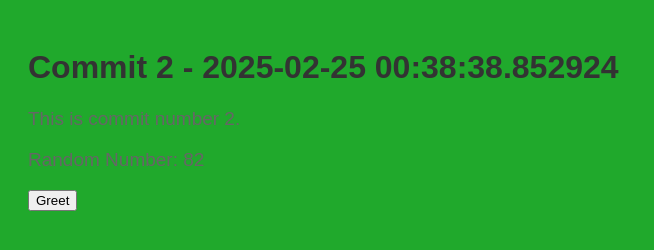
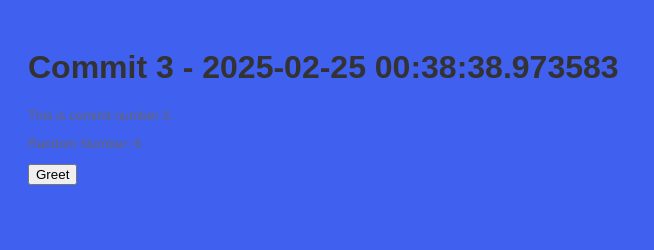
Before and after one commit to stiffs95/myrep-repo-20250225003832, a plain HTML site: page index.html in a window 1280 px wide. Shown: the whole page, without its empty margins (0-654 px from the left). Drawn offline with Linux system fonts and the light colour scheme.

Commit message:
📝 Commit 3 with HTML, CSS, and JS

```diff
--- a/index.html
+++ b/index.html
@@ -2,13 +2,13 @@
     <!DOCTYPE html>
     <html>
     <head>
-        <title>Commit 2 - 2025-02-25 00:38:38.852924</title>
+        <title>Commit 3 - 2025-02-25 00:38:38.973583</title>
         <link rel="stylesheet" href="style.css">
     </head>
     <body>
-        <h1>Commit 2 - 2025-02-25 00:38:38.852924</h1>
-        <p>This is commit number 2.</p>
-        <p>Random Number: 82</p>
+        <h1>Commit 3 - 2025-02-25 00:38:38.973583</h1>
+        <p>This is commit number 3.</p>
+        <p>Random Number: 6</p>
         <button onclick="greet()">Greet</button>
         <script src="script.js"></script>
     </body>
--- a/script.js
+++ b/script.js
@@ -2,4 +2,4 @@
     function greet() {
         alert('Hello from commit ' + commitNumber + '!');
     }
-    var commitNumber = 2;
+    var commitNumber = 3;
--- a/style.css
+++ b/style.css
@@ -1,7 +1,7 @@
 
     body {
         font-family: Arial, sans-serif;
-        background-color: #20a92c;
+        background-color: #4060f0;
         padding: 20px;
     }
     h1 {
@@ -9,5 +9,5 @@
     }
     p {
         color: #666;
-        font-size: 19px;
+        font-size: 13px;
     }
```
